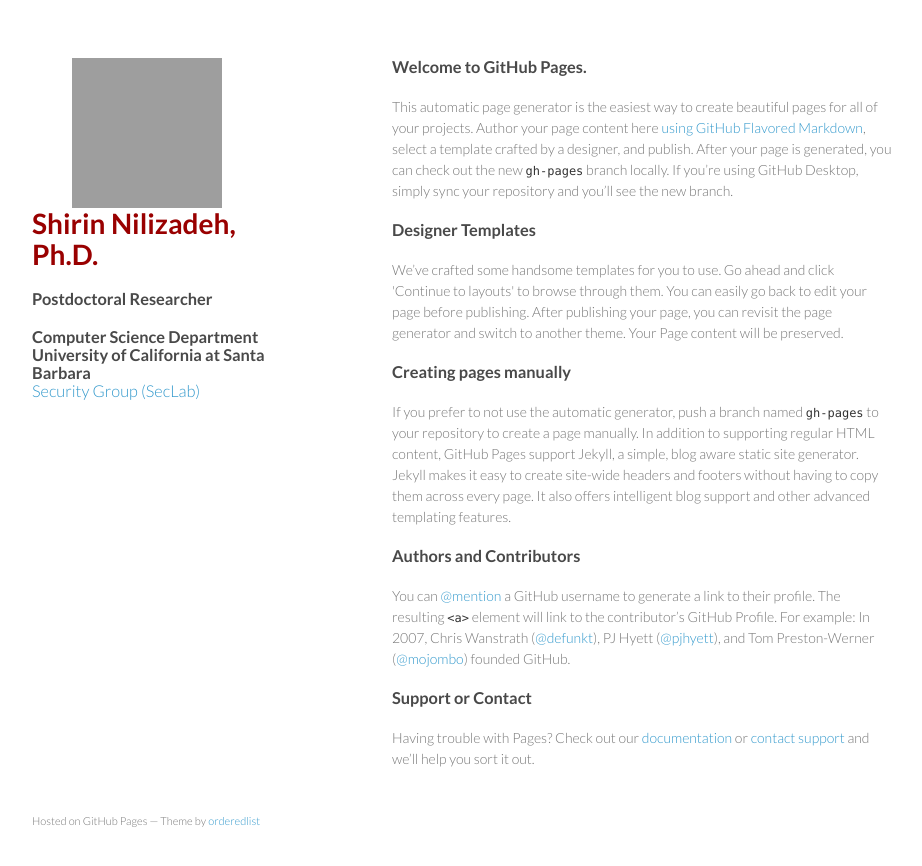
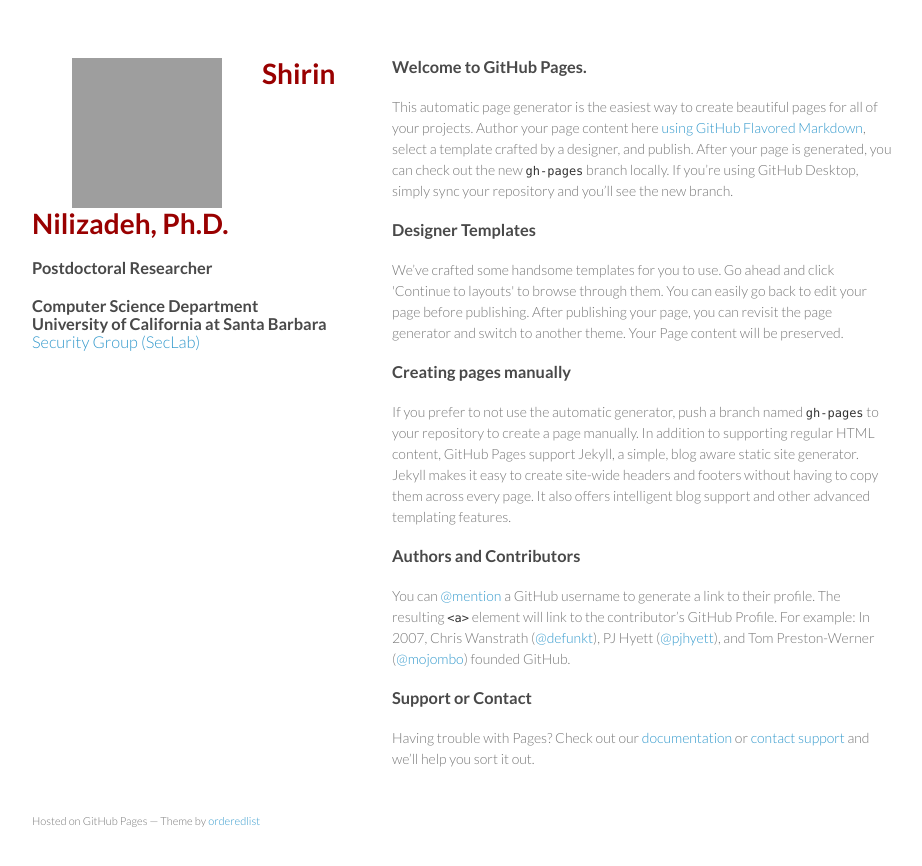
Before and after one commit to Machiry/nilizadeh.github.io, a Jekyll site: the page index.html, which Jekyll copies as it is, in a window 1280 px wide. Shown: the top 866 px of the page, without its empty margins (178-1100 px from the left). Built offline with Jekyll 4.4.1, drawn with Linux system fonts in a browser that asks for light colours; grey boxes are pictures that could not be loaded.

Commit message:
Update styles.css
changed the header px from 270 to 350

```diff
--- a/stylesheets/styles.css
+++ b/stylesheets/styles.css
@@ -96,7 +96,7 @@ img {
 }
 
 header {
-  width:270px;
+  width:350px;
   float:left;
   position:fixed;
 }
```
